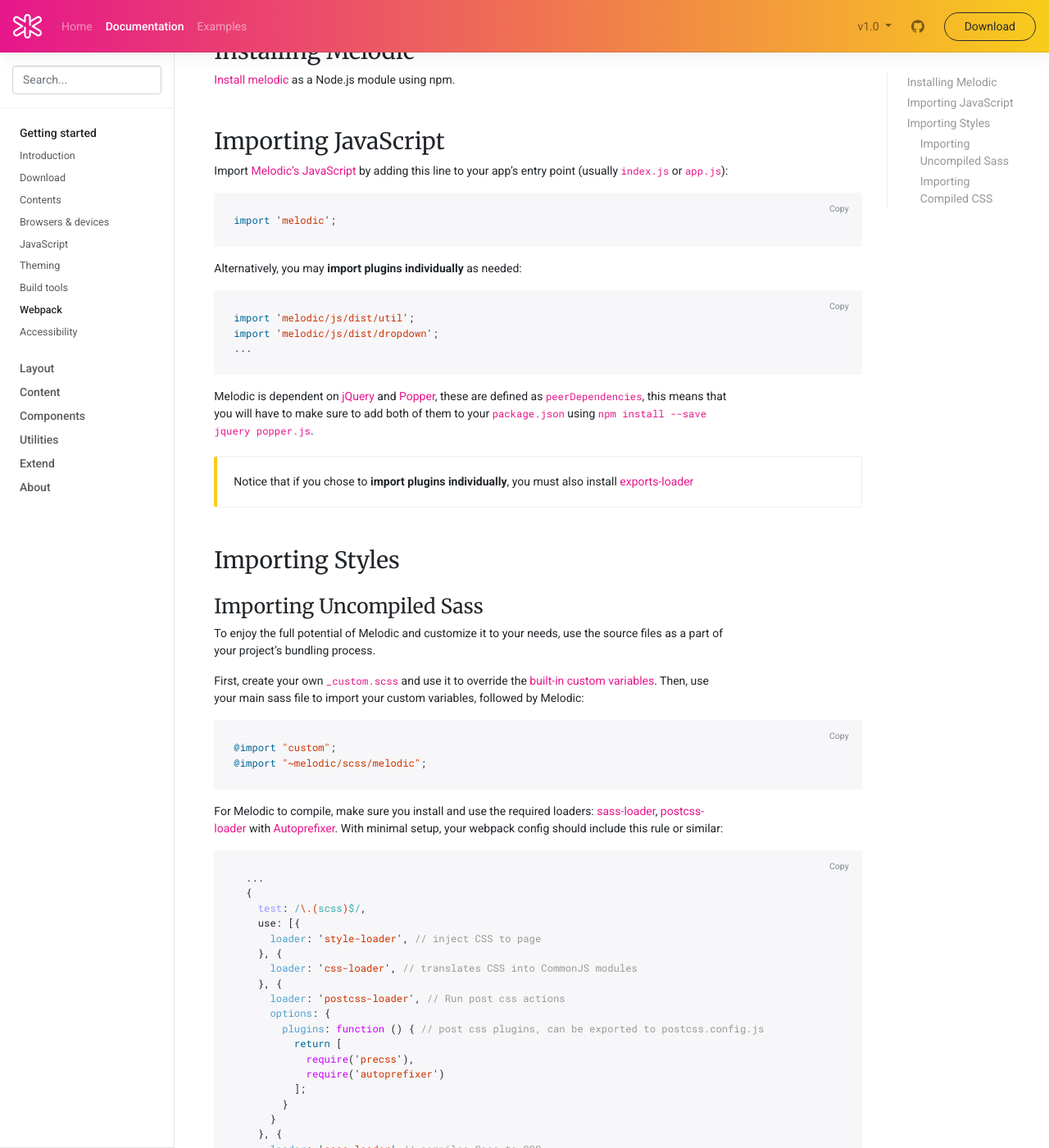
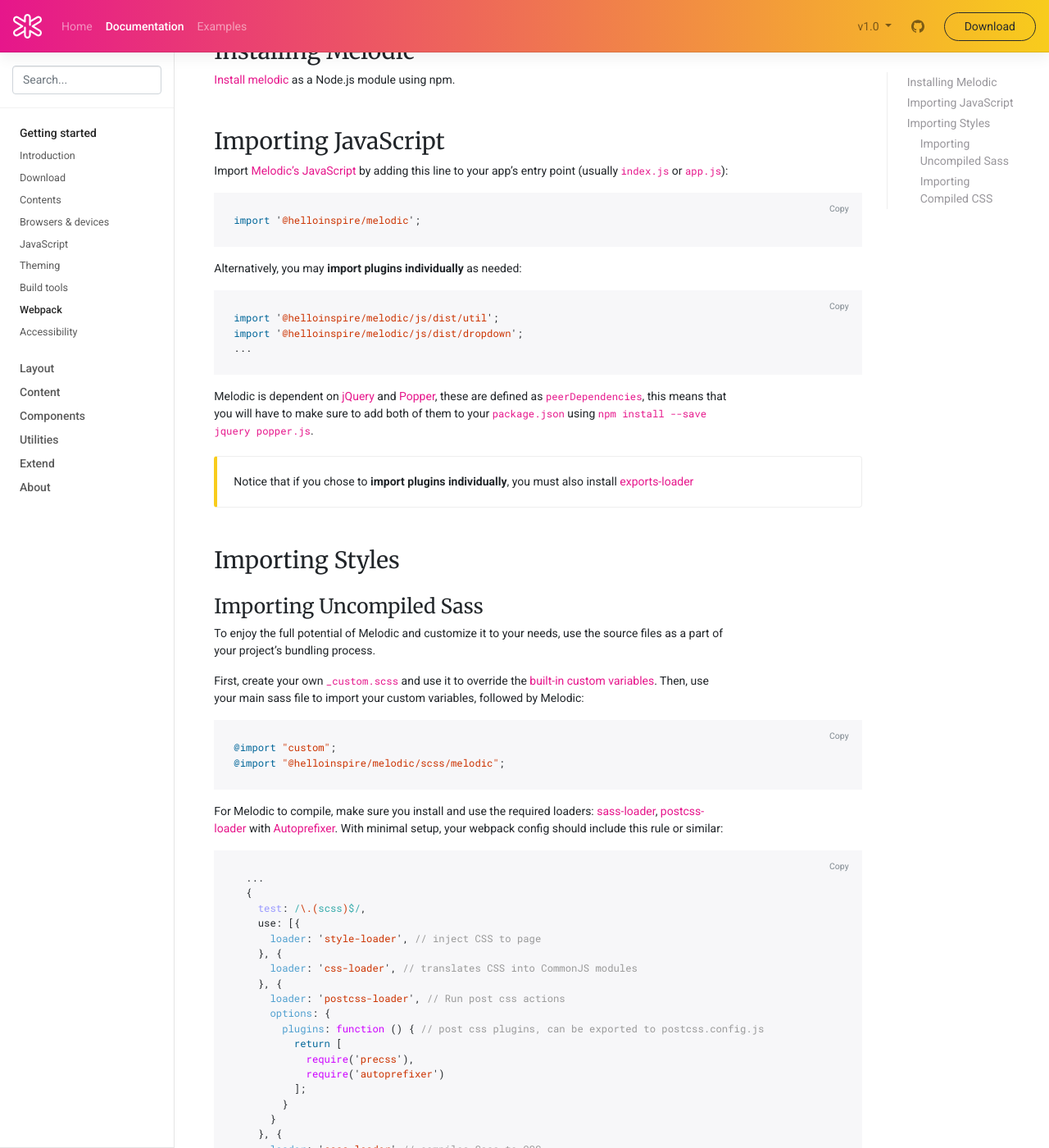
Before and after one commit to arielkirkwood/melodic-web, a Jekyll site: the page built from docs/1.0/getting-started/webpack.md, in a window 1280 px wide and 1400 px high, scrolled down 236 px. Shown: the whole window at 82% size. Built offline with Jekyll 4.4.1, drawn with Linux system fonts in a browser that asks for light colours; nearby versions of some CDN libraries; comment, search, counter and statistics services are not loaded; the table of contents is made by our own code; some of the changed text lies outside the part shown.

Commit message:
Add org scope namespace to Webpack docs

```diff
--- a/docs/1.0/getting-started/webpack.md
+++ b/docs/1.0/getting-started/webpack.md
@@ -15,14 +15,14 @@
 Import [Melodic's JavaScript]({{ site.baseurl }}/docs/{{ site.docs_version }}/getting-started/javascript/) by adding this line to your app's entry point (usually `index.js` or `app.js`):
 
 {% highlight js %}
-import 'melodic';
+import '@helloinspire/melodic';
 {% endhighlight %}
 
 Alternatively, you may **import plugins individually** as needed:
 
 {% highlight js %}
-import 'melodic/js/dist/util';
-import 'melodic/js/dist/dropdown';
+import '@helloinspire/melodic/js/dist/util';
+import '@helloinspire/melodic/js/dist/dropdown';
 ...
 {% endhighlight %}
 
@@ -44,7 +44,7 @@
 
 {% highlight scss %}
 @import "custom";
-@import "~melodic/scss/melodic";
+@import "@helloinspire/melodic/scss/melodic";
 {% endhighlight %}
 
 For Melodic to compile, make sure you install and use the required loaders: [sass-loader](https://github.com/webpack-contrib/sass-loader), [postcss-loader](https://github.com/postcss/postcss-loader) with [Autoprefixer](https://github.com/postcss/autoprefixer#webpack). With minimal setup, your webpack config should include this rule or similar:
@@ -79,7 +79,7 @@
 Alternatively, you may use Melodic's ready-to-use css by simply adding this line to your project's entry point:
 
 {% highlight js %}
-import 'melodic/dist/css/melodic.min.css';
+import '@helloinspire/melodic/dist/css/melodic.min.css';
 {% endhighlight %}
 
 In this case you may use your existing rule for `css` without any special modifications to webpack config except you don't need `sass-loader` just [style-loader](https://github.com/webpack-contrib/style-loader) and [css-loader](https://github.com/webpack-contrib/css-loader).
```
